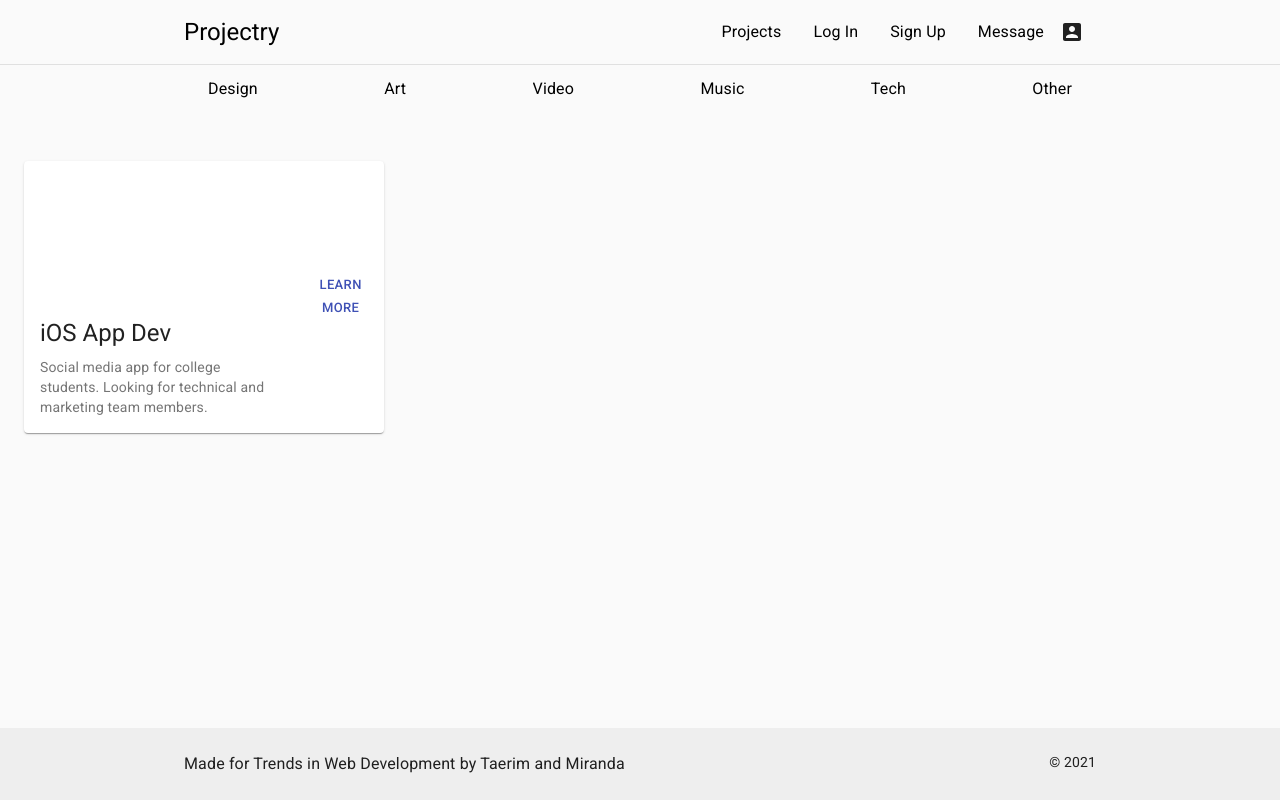
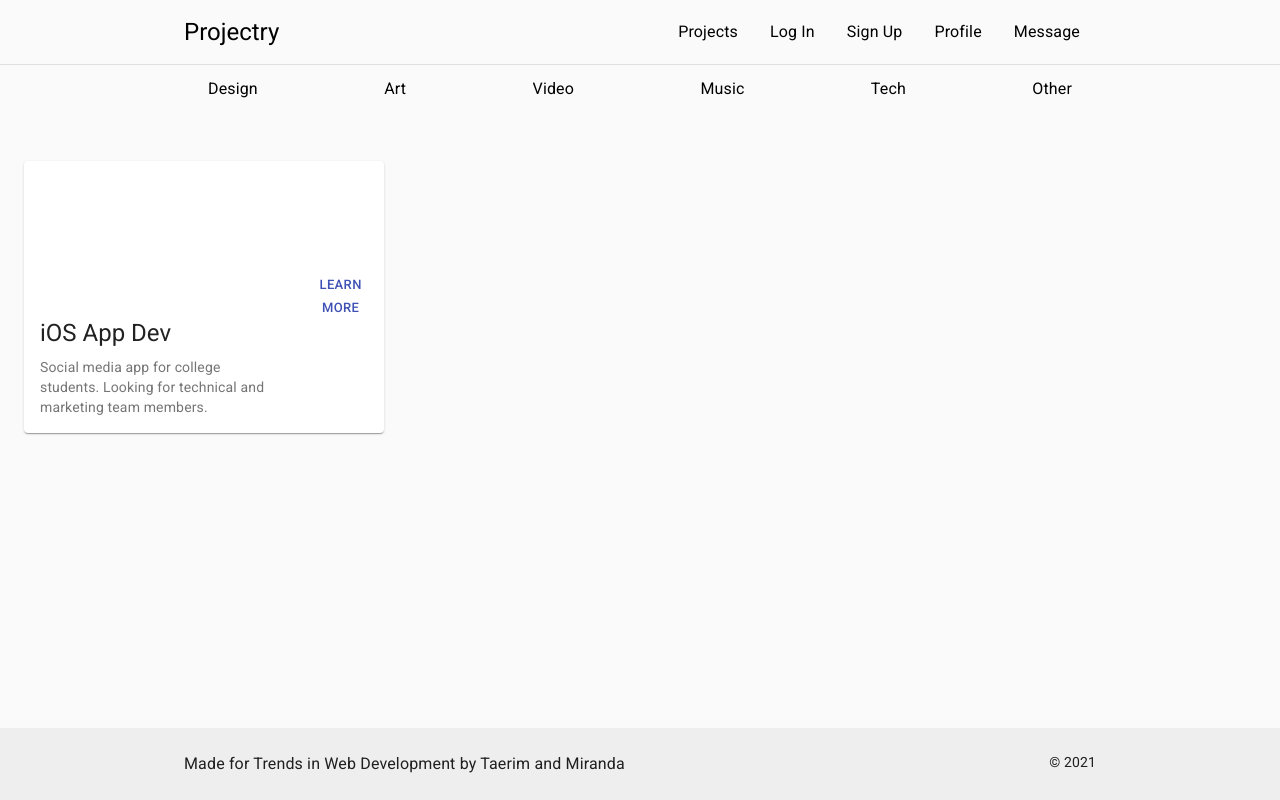
Before and after one commit to mluo24/projectry, a React (Create React App) app: page /projects in a window 1280 px wide. Built offline with nearby package versions, Linux system fonts and the light colour scheme.

Commit message:
firebase updated

```diff
--- a/src/components/Header.tsx
+++ b/src/components/Header.tsx
@@ -3,6 +3,10 @@ import { createStyles, fade, makeStyles, Theme } from '@material-ui/core/styles'
 import MenuIcon from '@material-ui/icons/Menu';
 import React, { DetailedHTMLProps, HTMLAttributes, MouseEventHandler, useState } from 'react';
 import { AccountBox } from '@material-ui/icons';
+import { useHistory } from 'react-router-dom';
+import { useSelector, useDispatch } from 'react-redux';
+import { RootState } from '../store/index';
+import { signout } from '../store/authActions';
 
 const useStyles = makeStyles((theme: Theme) =>
     createStyles({
@@ -140,6 +144,16 @@ const Navbar = ({ title, links, categories }: Props) => {
 
     const classes = useStyles();
 
+    // const history = useHistory();
+    // const dispatch = useDispatch();
+    // const { authenticated } = useSelector((state: RootState) => state.auth);
+
+    // const logoutClickHandler = () => {
+    //     dispatch(signout());
+    // }
+
+
+
 
     return (
         <Toolbar className={classes.toolbarMain}>
@@ -158,9 +172,9 @@ const Navbar = ({ title, links, categories }: Props) => {
                             </a>
                         ))}
                     </List>
-                    <IconButton edge="start" color="inherit">
+                    {/* <IconButton edge="start" color="inherit">
                         <AccountBox />
-                    </IconButton>
+                    </IconButton> */}
                 </Hidden>
                 <Hidden mdUp>
                     <SideDrawer title={title} links={links} categories={categories} />
--- a/src/components/Main.tsx
+++ b/src/components/Main.tsx
@@ -32,7 +32,7 @@ const Main = (props: Props) => {
         { title: "Projects", path: "/projects" },
         { title: "Log In", path: "/login" },
         { title: "Sign Up", path: "/signup" },
-        //{ title: "Profile", path: "/profile" },
+        { title: "Profile", path: "/profile" },
         { title: "Message", path: "/message" }
     ];
 
```
Also changed, not shown: src/auth/PrivateRoute.tsx (added, +19 -0 lines), src/auth/PublicRoute.tsx (added, +19 -0 lines).
